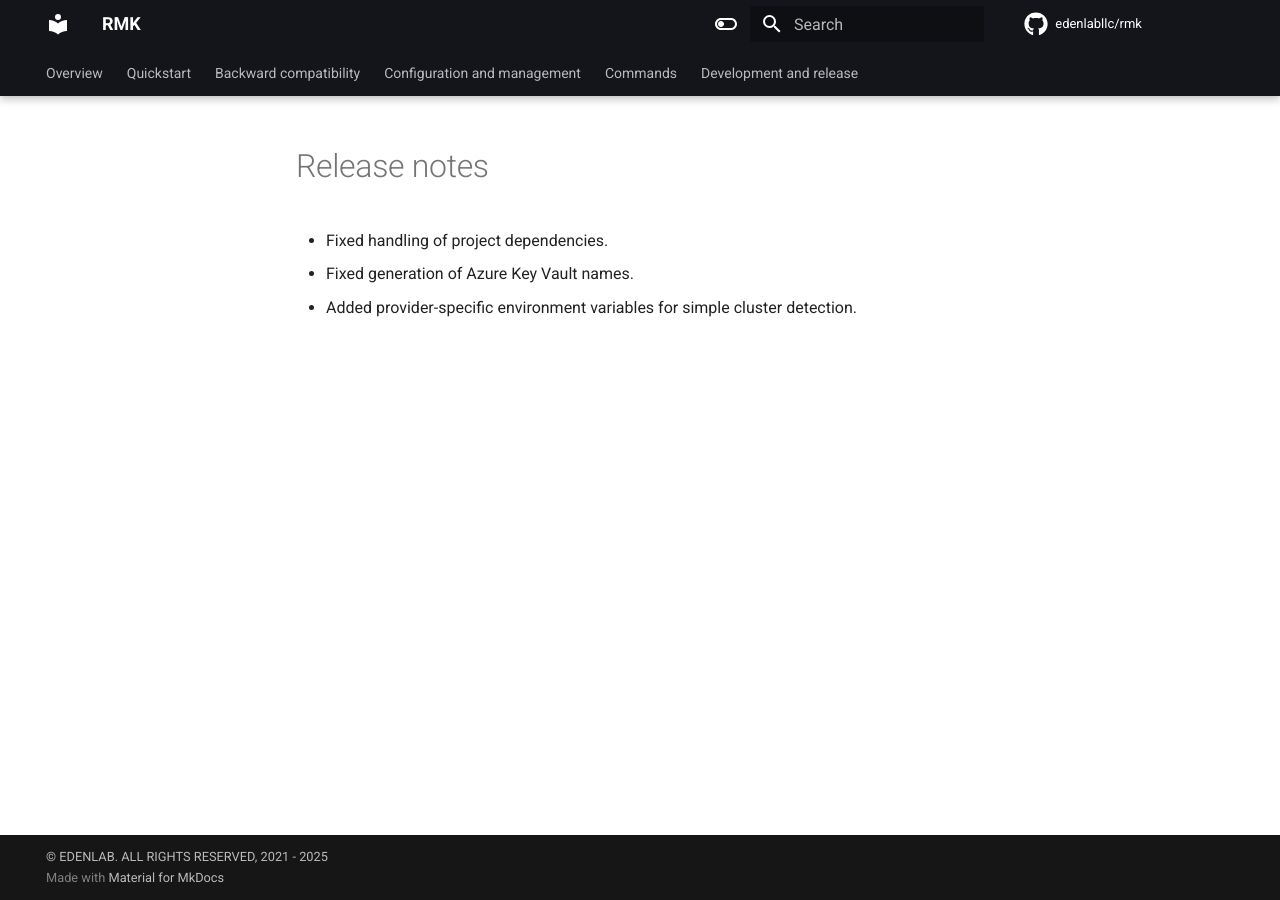
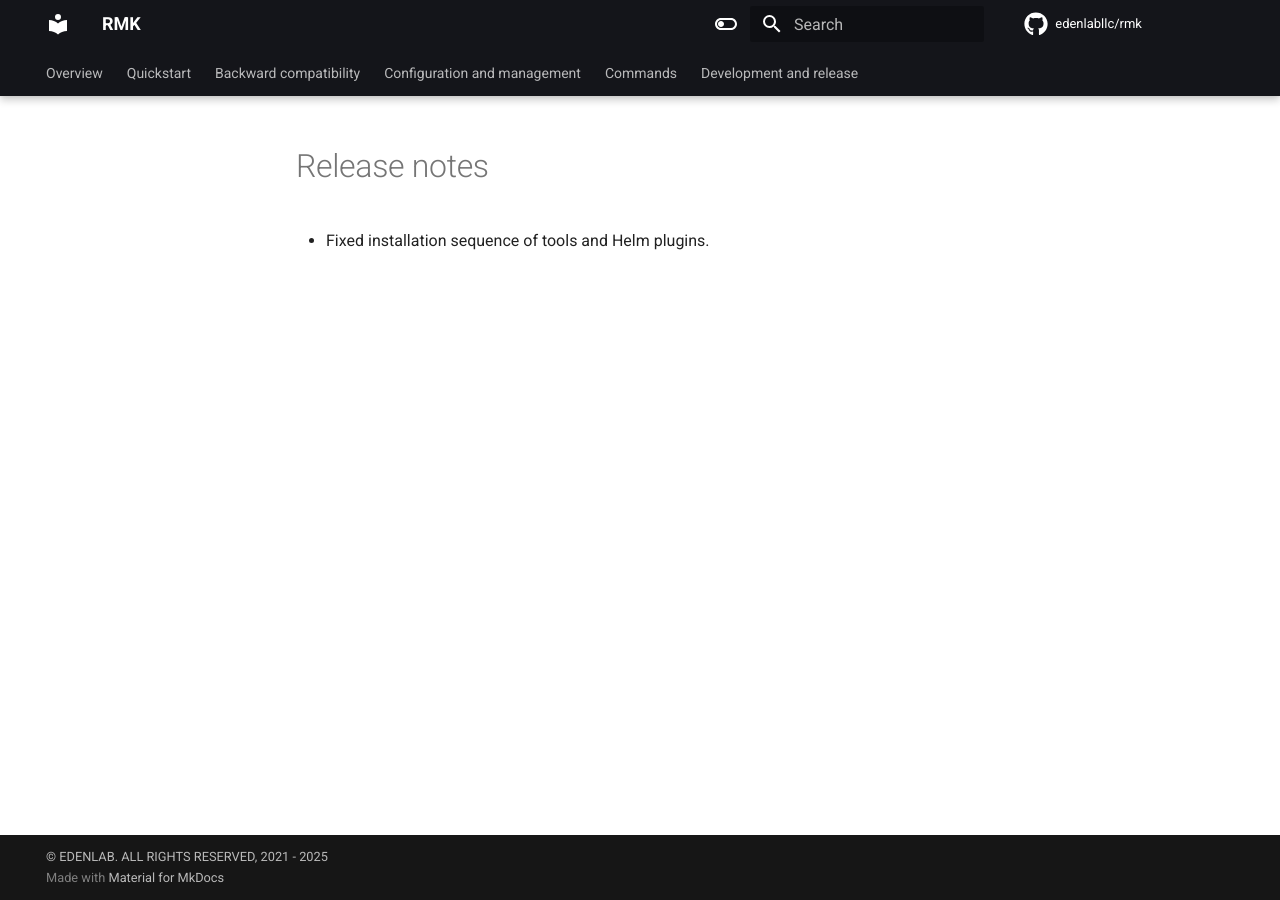
Before and after one commit to edenlabllc/rmk, an MkDocs documentation site: the page built from docs/release-notes.md, in a window 1280 px wide. Built offline with MkDocs 1.6.1 and Material for MkDocs 9.7.7, drawn with Linux system fonts in a browser that asks for light colours; comment, search, counter and statistics services are not loaded; the version menu is left out.

Commit message:
#fix installation sequence of tools and Helm plugins.

```diff
--- a/docs/release-notes.md
+++ b/docs/release-notes.md
@@ -1,3 +1 @@
-- Fixed handling of project dependencies.
-- Fixed generation of Azure Key Vault names.
-- Added provider-specific environment variables for simple cluster detection.
+- Fixed installation sequence of tools and Helm plugins.
```
Also changed, not shown: 1 other file.
